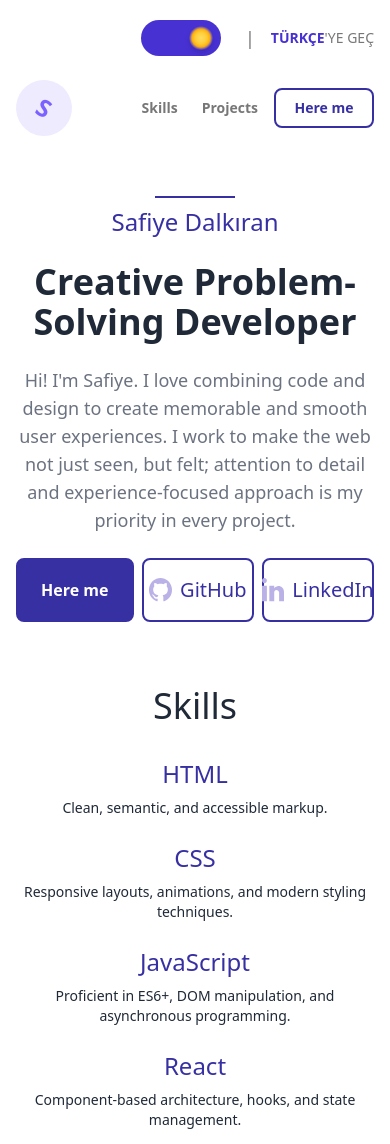
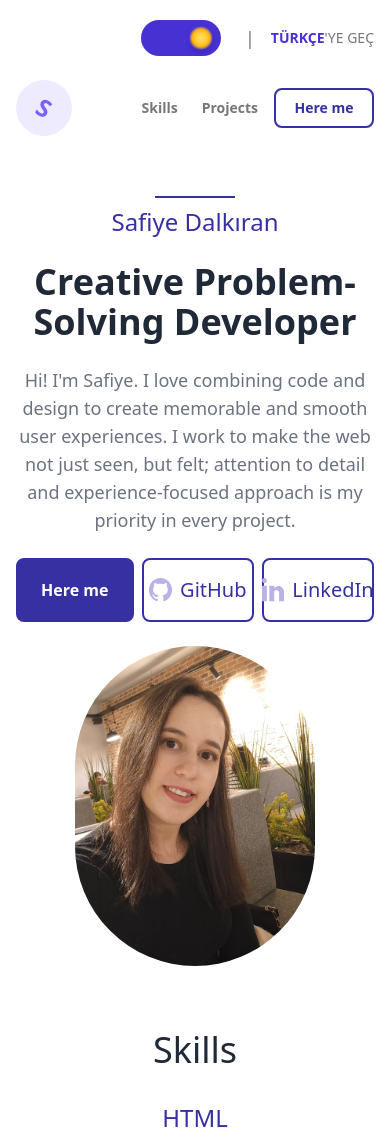
Before and after one commit to safiye-dalkiran/personal_web-site, a React (Vite) app: page / in a window 390 px wide. Shown: the top 1144 px of the page. Built offline with nearby package versions, Linux system fonts and the light colour scheme.

Commit message:
center profile image on mobile

```diff
--- a/src/components/hero/Hero.jsx
+++ b/src/components/hero/Hero.jsx
@@ -8,7 +8,6 @@ export default function Hero() {
   return (
     <div className="flex flex-col gap-6 pt-10 sm:pt-15 container mx-auto px-4">
 
-      {/* Başlık */}
       <div className="flex flex-col sm:flex-row items-center gap-2 pt-5 sm:pt-10 text-center md:text-left">
         <span className="block w-20 sm:w-28 h-0.5 dark:bg-[#B7AAFF] bg-[#3730A3]"></span>
         <h1 className="font-medium text-2xl sm:text-3xl dark:text-[#B7AAFF] text-[#3730A3]">
@@ -16,10 +15,8 @@ export default function Hero() {
         </h1>
       </div>
 
-      {/* İçerik */}
+
       <div className="flex flex-col md:flex-row w-full gap-6 md:gap-2 items-center md:items-start">
-
-        {/* Sol bölüm */}
         <div className="flex flex-col gap-6 md:gap-8 w-full md:w-3/5 flex-1 text-center md:text-left">
           <h1 className="text-4xl sm:text-5xl md:text-8xl font-bold dark:text-[#AEBCCF] text-[#1F2937]">
             {content.heroSection.text1}
@@ -30,14 +27,15 @@ export default function Hero() {
           <SosialButtons />
         </div>
 
-        {/* Sağ bölüm (mobilde gizli) */}
-        <div className="w-full md:w-2/5 hidden md:flex justify-center">
-          <img
-            src={content.heroSection.profileImage}
-            alt="Profile"
-            className="rounded-xl w-60 sm:w-72 md:w-75 h-auto"
-          />
-        </div>
+
+        <div className="w-full md:w-2/5 flex justify-center md:justify-start">
+  <img
+    src={content.heroSection.profileImage}
+    alt="Profile"
+    className="rounded-full w-60 sm:w-72 md:w-75 h-auto"
+  />
+</div>
+
       </div>
     </div>
   );
```
